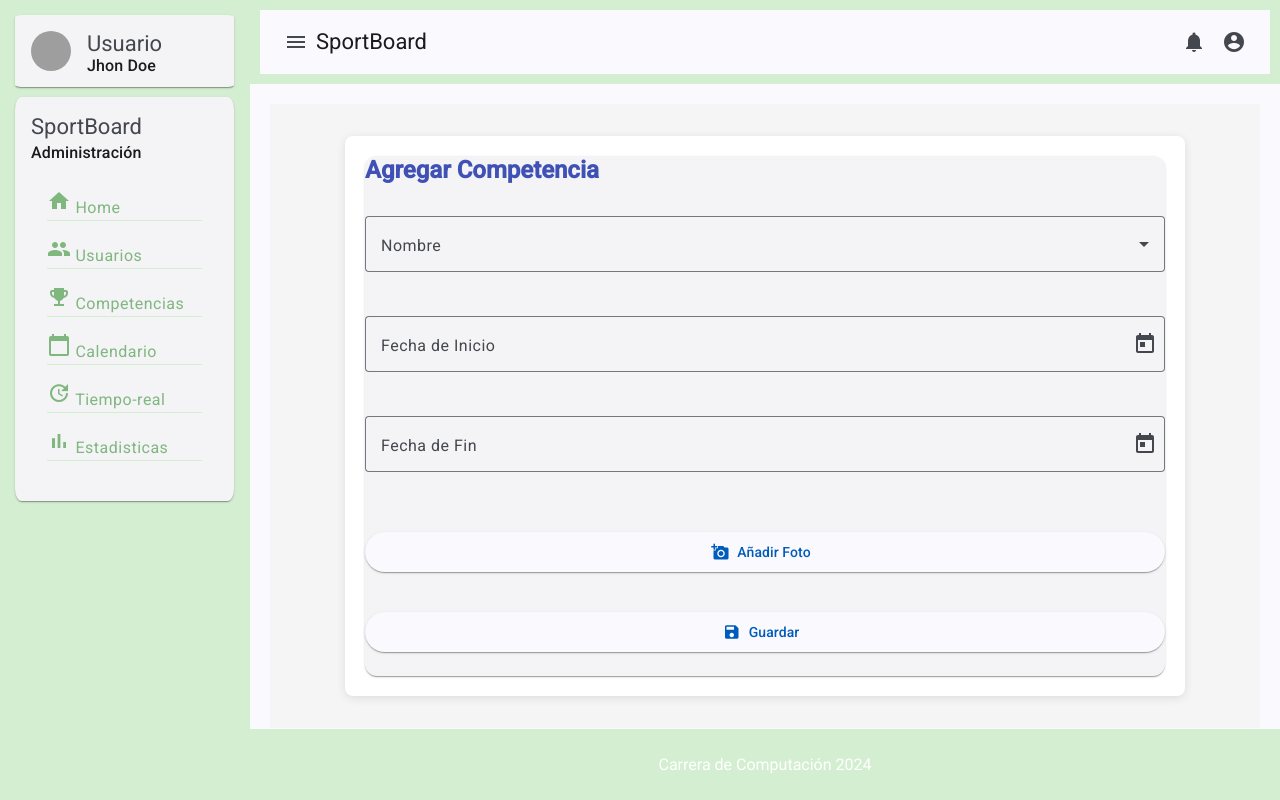
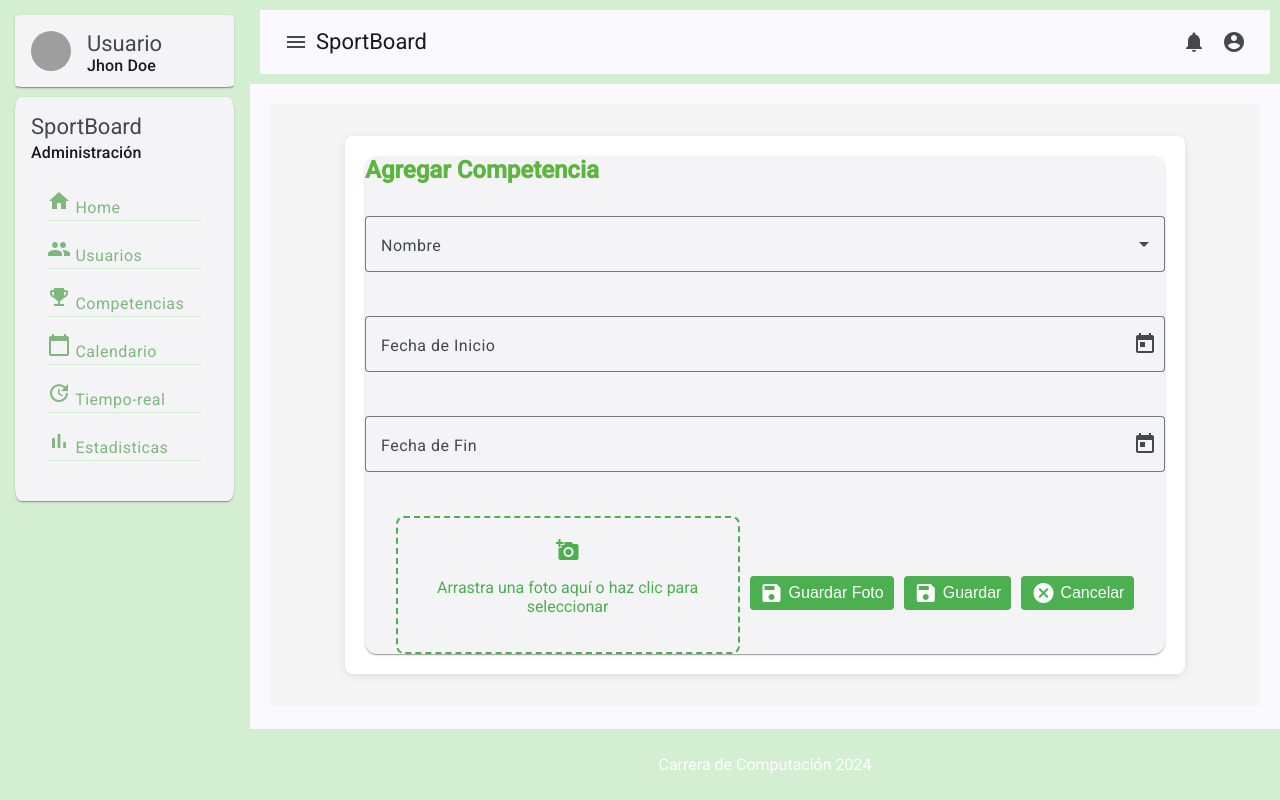
Before and after one commit to geovannyIsma/SportBoard_Competencias, an Angular app in the folder frontend/frontend/: page /competencias/gestion-competencia in a window 1280 px wide. Built offline with nearby package versions, Linux system fonts and the light colour scheme; grey boxes are pictures that could not be loaded.

Commit message:
Adición de botones , drag and drop y estilo

```diff
--- a/frontend/frontend/src/app/competencias/GestionCompetencia/gestion-competencia.component.html
+++ b/frontend/frontend/src/app/competencias/GestionCompetencia/gestion-competencia.component.html
@@ -34,16 +34,28 @@
             </mat-form-field>
 
             <!-- Botón para añadir foto -->
-            <button mat-raised-button color="primary" class="full-width add-photo">
-              <mat-icon>add_a_photo</mat-icon> Añadir Foto
-            </button>
+            <div class="button-container">
+                <div class="drop-zone"
+                (dragover)="onDragOver($event)"
+                (drop)="onDrop($event)"
+                (click)="fileInput.click()"> <!-- Disparador para el input de archivo al hacer clic -->
+                <mat-icon>add_a_photo</mat-icon>
+                 <p>Arrastra una foto aquí o haz clic para seleccionar</p>
+                    <input type="file" (change)="onFileSelected($event)" hidden #fileInput accept=".jpg, .jpeg, .png">
+                </div>
+                <button class="custom-button save-button" (click)="guardarArchivo()">
+                    <mat-icon>save</mat-icon> Guardar Foto
+                </button>
+                <button class="custom-button save-button" (click)="guardar()">
+                     <mat-icon>save</mat-icon> Guardar
+                </button>
+                <button class="custom-button save-button" (click)="cancelar()">
+                      <mat-icon>cancel</mat-icon> Cancelar
+                </button>
+
+            </div>
 
             <div *ngIf="errorMessage" class="error-message">{{ errorMessage }}</div>
-
-            <!-- Botón para guardar -->
-            <button mat-raised-button color="primary" class="full-width save-button" (click)="guardar()">
-              <mat-icon>save</mat-icon> Guardar
-            </button>
           </form>
         </mat-card>
 
--- a/frontend/frontend/src/app/competencias/GestionCompetencia/gestion-competencia.component.scss
+++ b/frontend/frontend/src/app/competencias/GestionCompetencia/gestion-competencia.component.scss
@@ -36,7 +36,7 @@
   font-size: 24px; // Tamaño de fuente
   font-weight: bold; // Negrita
   margin-bottom: 2rem; // Separación con los campos del formulario
-  color: #3f51b5; // Color del título
+  color: #5cb53f; // Color del título
 }
 
 // Estilo para el mensaje de error
@@ -65,3 +65,58 @@ table {
   background-color: #3f51b5; // Color de fondo para el encabezado
   color: white; // Color del texto del encabezado
 }
+
+.button-container {
+    display: flex;
+    gap: 10px; /* Espacio entre los botones */
+    justify-content: center;
+    align-items: center;
+    width: 100%;
+}
+
+.custom-button {
+    background-color: aqua; /* Color de fondo personalizado */
+    color: white; /* Color del texto */
+    border: none;
+    padding: 5px 10px; /* Tamaño del botón */
+    border-radius: 4px; /* Esquinas redondeadas */
+    font-size: 16px;
+    cursor: pointer;
+    display: flex;
+    align-items: center;
+    gap: 5px; /* Espacio entre el icono y el texto */
+    transition: background-color 0.3s ease; /* Transición suave en el color de fondo */
+}
+
+.custom-button:hover {
+    background-color: #00796b; /* Color más oscuro al pasar el ratón */
+}
+.drop-zone {
+    width: 100%;
+    max-width: 300px;
+    padding: 20px;
+    border: 2px dashed #4CAF50;
+    border-radius: 8px;
+    text-align: center;
+    color: #4CAF50;
+    cursor: pointer;
+    transition: background-color 0.3s;
+    display: flex;
+    flex-direction: column;
+    align-items: center;
+}
+
+.drop-zone:hover {
+    background-color: #f1f1f1;
+}
+
+.drop-zone.dragover {
+    background-color: #e0f7fa; /* Color de fondo al arrastrar */
+}
+
+.save-button {
+    background-color: #4CAF50; /* Azul para el botón de Guardar */
+}
+.cancel-button {
+    background-color: #4CAF50; /* Azul para el botón de Guardar */
+}
--- a/frontend/frontend/src/app/competencias/GestionCompetencia/gestion-competencia.component.ts
+++ b/frontend/frontend/src/app/competencias/GestionCompetencia/gestion-competencia.component.ts
@@ -37,6 +37,7 @@ export class GestionCompetenciaComponent {
   errorMessage: string = '';
   competencias: any[] = [];
   displayedColumns: string[] = ['nombre', 'fechaInicio', 'fechaFin'];
+  selectedFile: File | null = null;
   guardar() {
     this.errorMessage = ''; // Resetear el mensaje de error
 
@@ -58,4 +59,40 @@ export class GestionCompetenciaComponent {
     this.fechaInicio = null;
     this.fechaFin = null;
   }
+
+   onDragOver(event: DragEvent) {
+    event.preventDefault();
+    const dropZone = event.currentTarget as HTMLElement;
+    dropZone.classList.add('dragover');
+  }
+
+  onDrop(event: DragEvent) {
+    event.preventDefault();
+    const dropZone = event.currentTarget as HTMLElement;
+    dropZone.classList.remove('dragover');
+
+    if (event.dataTransfer?.files.length) {
+      this.selectedFile = event.dataTransfer.files[0];
+      console.log("Archivo seleccionado:", this.selectedFile);
+    }
+  }
+
+  onFileSelected(event: Event) {
+    const input = event.target as HTMLInputElement;
+    if (input.files?.length) {
+      this.selectedFile = input.files[0];
+      console.log("Archivo seleccionado:", this.selectedFile);
+    }
+  }
+
+  guardarArchivo() {
+    // Lógica para guardar el archivo
+    console.log("Archivo guardado:", this.selectedFile);
+  }
+  cancelar() {
+  this.resetForm(); // Limpia el formulario
+  this.selectedFile = null; // Quita el archivo seleccionado
+  console.log("Formulario cancelado");
 }
+
+}
```
